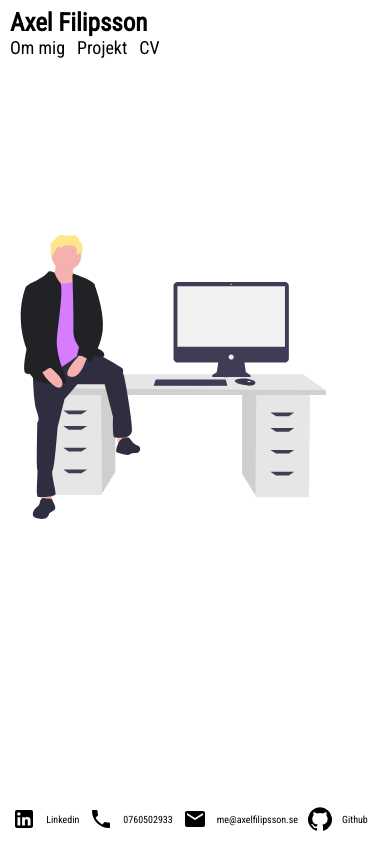
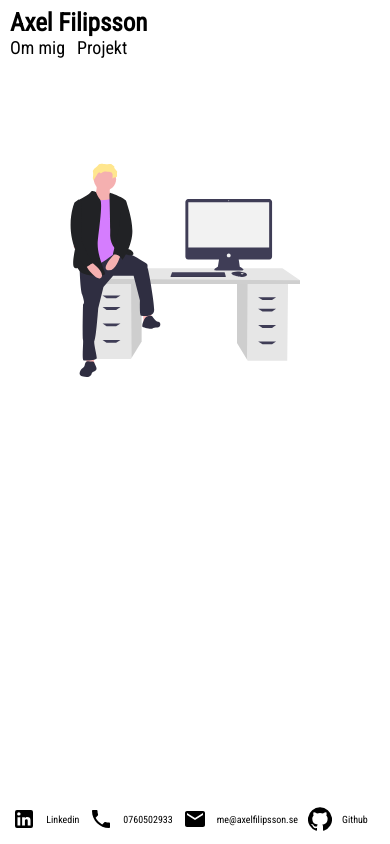
Before and after one commit to axelfilipsson/webb, a React (Create React App) app: page / in a window 390 px wide. Built offline with nearby package versions, Linux system fonts and the light colour scheme.

Commit message:
style and content

```diff
--- a/src/App.css
+++ b/src/App.css
@@ -1,6 +1,9 @@
 body {
     font-family: 'Roboto Condensed', sans-serif;
     margin: 0 3em 0 3em;
+}
+.mobile-display{
+    display: none;
 }
 
 * {
@@ -233,6 +236,7 @@ a:hover {
     .image-small{
         display: none;
     }
+
 }
 
 
@@ -273,6 +277,9 @@ a:hover {
     .image {
         display: none;
     }
+    .image-small{
+       display:none;
+    }
     footer {
         height: 50px;
         width: 100%;
@@ -308,4 +315,13 @@ a:hover {
         width: auto;
         text-align: left;
     }
+    .mobile-display{
+        display: block;
+    }
+    .homeProgrammer {
+        width: 80%;
+        padding-left: 50px;
+        padding-top: 50px;
+    }
+
 }
--- a/src/App.js
+++ b/src/App.js
@@ -17,7 +17,7 @@ function App() {
         <Route path='/about' component={About}/>
         <Route path='/projects' component={Projects}/>
         {/* <Route path='/contact' component={Contact}/> */}
-        <Route path='/cv' component={Cv}/>
+        {/* <Route path='/cv' component={Cv}/> */}
         <Footer></Footer>
       </div>
     </Router>
--- a/src/components/Header.js
+++ b/src/components/Header.js
@@ -11,7 +11,7 @@ function Header() {
                 <Link class="menu" to="about">Om mig</Link>
                 <Link class="menu" to="projects">Projekt</Link>
                 {/* <Link class="menu" to="contact">Kontakt</Link> */}
-                <Link class="menu" to="cv">CV</Link>
+                {/* <Link class="menu" to="cv">CV</Link> */}
                 {/* <a class="menu" href='https://drive.google.com/file/d/1TH2UFDDMtLRN_oy4vuFWvejLWRDS23Ao/view?usp=sharing' >CV</a> */}
                 </div>
             </div>
--- a/src/components/Home.js
+++ b/src/components/Home.js
@@ -7,6 +7,8 @@ function Home() {
         <div className = 'image' > </div>
         <div className = 'image' > </div>
         <div className = 'image' > </div>
+
+        <div className = 'mobile-display' > </div>
         <div className = 'image-small' > </div>
         <div className = 'image-small' > </div>
         <div className = 'image-small' > </div>
```
